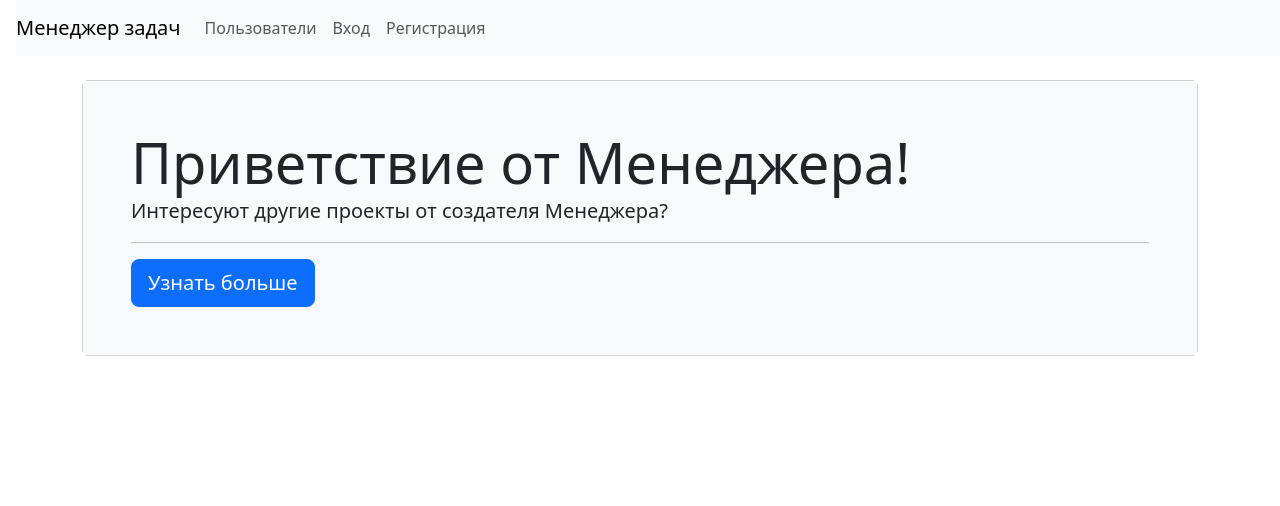
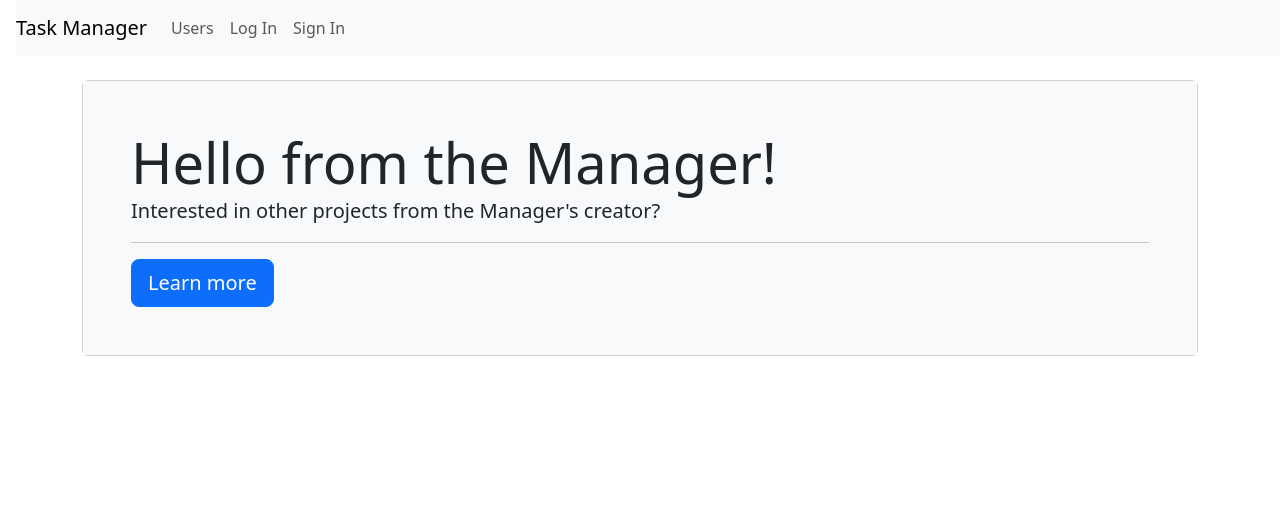
Before and after one commit to Mirrasol/Task-Manager, a Django app: page / in a window 1280 px wide. Shown: the top 506 px of the page. Run offline with Django 5.2, Linux system fonts and the light colour scheme; some libraries are stand-ins or nearby versions.

Commit message:
add localization support (en, ru)

```diff
--- a/task_manager/templates/base_layout.html
+++ b/task_manager/templates/base_layout.html
@@ -6,32 +8,32 @@
 {% bootstrap_messages %}
 
 <!DOCTYPE html>
-<html lang="ru-ru">
+<html lang="{{ LANGUAGE_CODE }}">
   <head>
     <meta name="viewport" content="width=device-width, initial-scale=1, shrink-to-fit=no">
-    <title>Менеджер задач по курсам Hexlet</title>
+    <title>{% trans "Task Manager from the Hexlet courses" %}</title>
 
   </head>
   <body class="d-flex flex-column min-vh-100">
     <nav class="navbar navbar-expand-lg navbar-light bg-light ms-3">
-      <a class="navbar-brand" href="/">Менеджер задач</a>
+      <a class="navbar-brand" href="/">{% trans "Task Manager" %}</a>
       <button class="navbar-toggler" data-bs-toggle="collapse" data-bs-target="#navbarToggleExternalContent">
         <span class="navbar-toggler-icon"></span>
       </button>
       <div class="collapse navbar-collapse" id="navbarToggleExternalContent">
         <ul class="navbar-nav mr-auto">
           <li class="nav-item">
-            <a class="nav-link" href="/users/">Пользователи</a>
+            <a class="nav-link" href="/users/">{% trans "Users" %}</a>
           </li>
 
         </ul>
         <ul class="navbar-nav">
 
             <li class="nav-item">
-              <a class="nav-link" href="/login/">Вход</a>
+              <a class="nav-link" href="/login/">{% trans "Log In"%}</a>
             </li>
             <li class="nav-item">
-              <a class="nav-link" href="/users/create/">Регистрация</a>
+              <a class="nav-link" href="/users/create/">{% trans "Sign In" %}</a>
             </li>
 
         </ul>
--- a/task_manager/templates/homepage.html
+++ b/task_manager/templates/homepage.html
@@ -11,10 +12,10 @@
 <h1 class="my-4"></h1>
 <div class="card">
   <div class="card-body p-5 bg-light">
-    <div class="display-4">Приветствие от Менеджера!</div>
-    <p class="lead">Интересуют другие проекты от создателя Менеджера?</p>
+    <div class="display-4">{% trans "Hello from the Manager!" %}</div>
+    <p class="lead">{% trans "Interested in other projects from the Manager's creator?" %}</p>
     <hr>
-    <a class="btn btn-primary btn-lg" href="https://github.com/Mirrasol">Узнать больше</a>
+    <a class="btn btn-primary btn-lg" href="https://github.com/Mirrasol">{% trans "Learn more" %}</a>
   </div>
 </div>
 
```
Also changed, not shown: other parts of task_manager/templates/base_layout.html (+2 -0 lines), other parts of task_manager/templates/homepage.html (+1 -0 lines), task_manager/settings.py (+11 -0 lines), task_manager/locale/ru/LC_MESSAGES/django.po (added), 1 other file.
